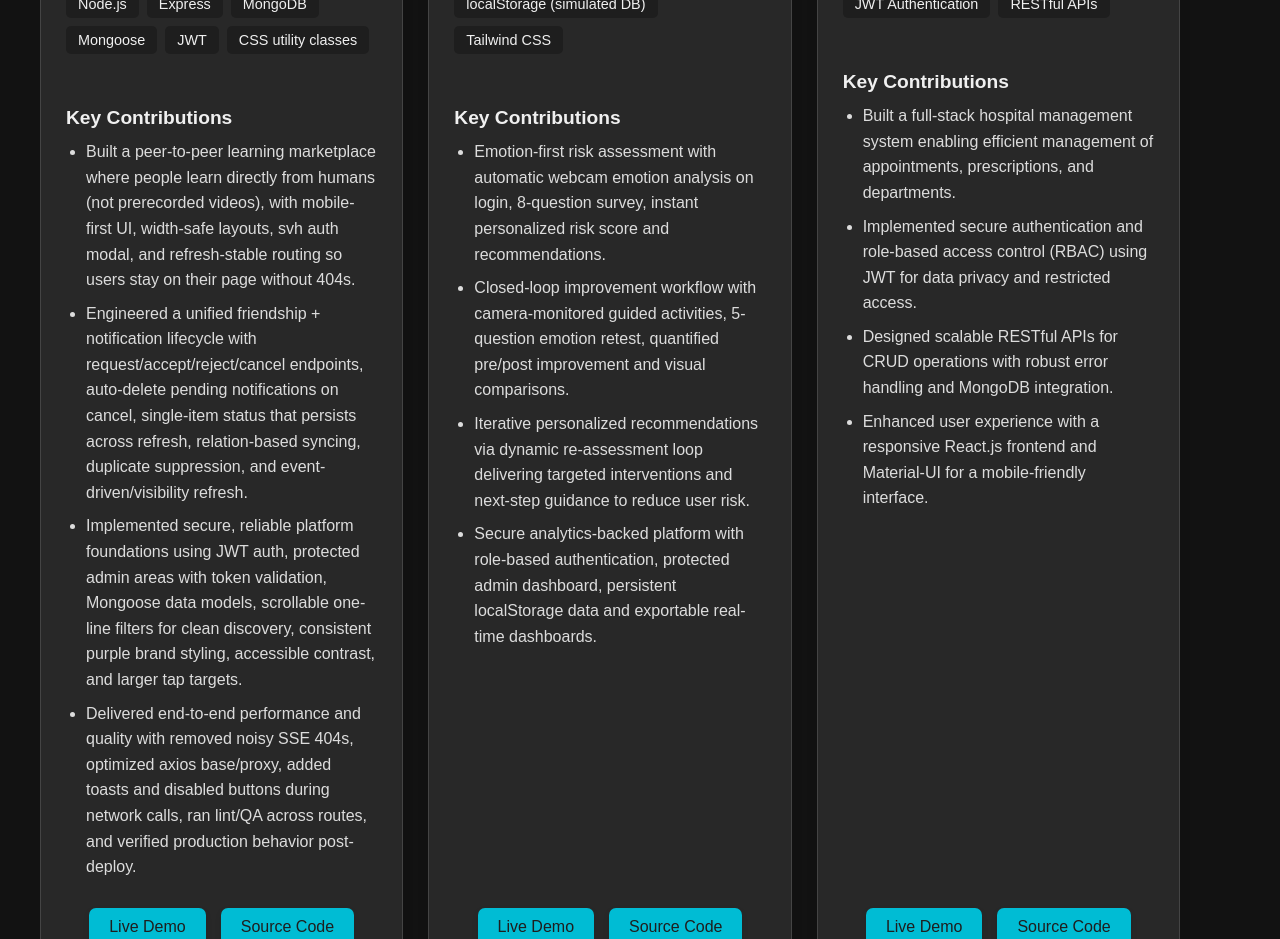
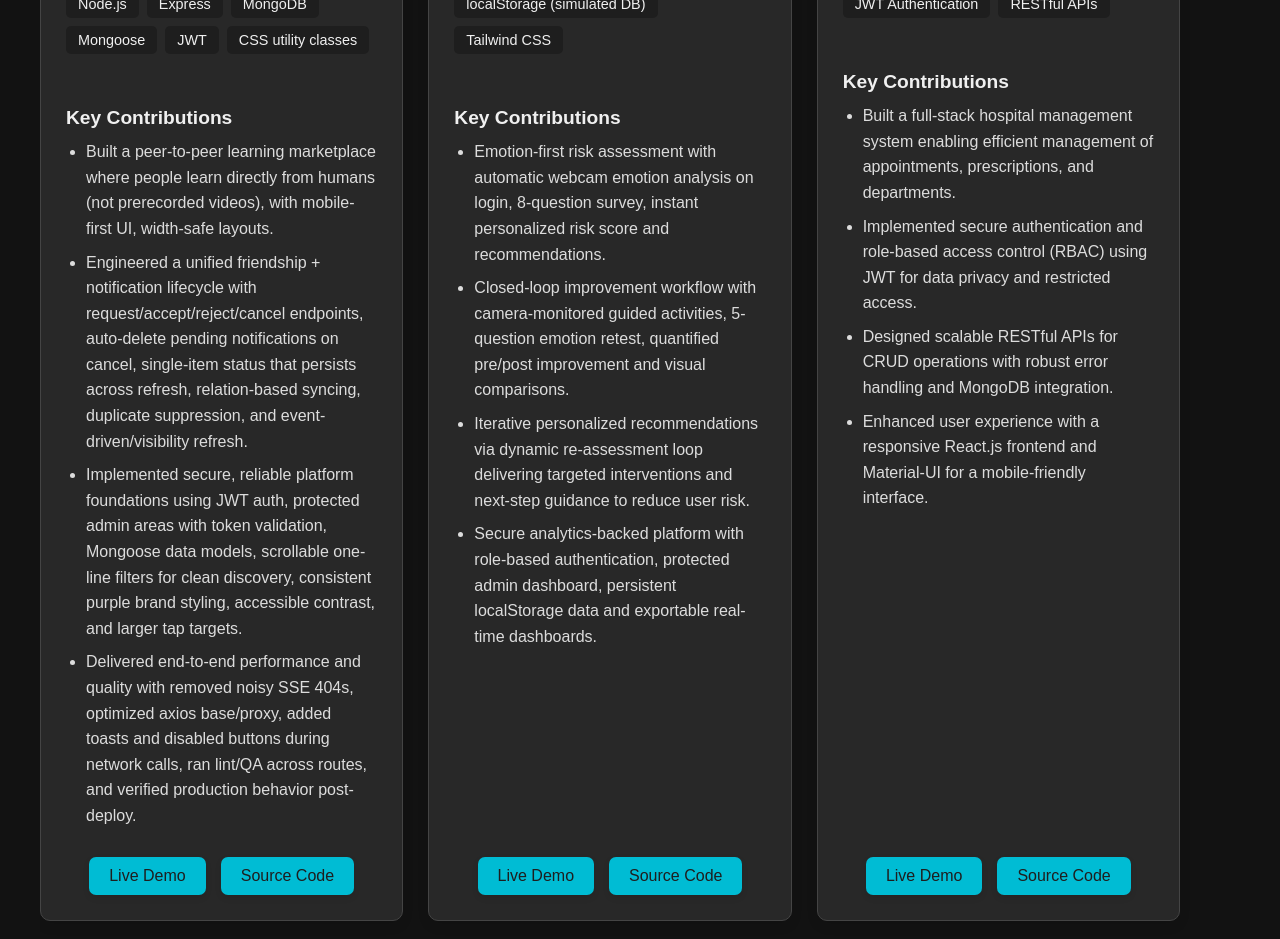
Before and after one commit to npanthi718/web-portfolio-sushil, a React (Create React App) app: page / in a window 1280 px wide. Shown: the part 3820-4759 px from the top of the page. Built offline with nearby package versions, Linux system fonts and the light colour scheme.

Commit message:
Updated resume download section

```diff
--- a/src/pages/Home/Home.jsx
+++ b/src/pages/Home/Home.jsx
@@ -51,7 +51,7 @@ function Home() {
             liveLink: 'https://skillnexus-learn-and-earn-with-humans-1.onrender.com/',
             githubLink: 'https://github.com/npanthi718/SkillNexus--Learn-and-Earn-with-Humans',
             keyContributions: [
-                'Built a peer-to-peer learning marketplace where people learn directly from humans (not prerecorded videos), with mobile-first UI, width-safe layouts, svh auth modal, and refresh-stable routing so users stay on their page without 404s.',
+                'Built a peer-to-peer learning marketplace where people learn directly from humans (not prerecorded videos), with mobile-first UI, width-safe layouts.',
                 'Engineered a unified friendship + notification lifecycle with request/accept/reject/cancel endpoints, auto-delete pending notifications on cancel, single-item status that persists across refresh, relation-based syncing, duplicate suppression, and event-driven/visibility refresh.',
                 'Implemented secure, reliable platform foundations using JWT auth, protected admin areas with token validation, Mongoose data models, scrollable one-line filters for clean discovery, consistent purple brand styling, accessible contrast, and larger tap targets.',
                 'Delivered end-to-end performance and quality with removed noisy SSE 404s, optimized axios base/proxy, added toasts and disabled buttons during network calls, ran lint/QA across routes, and verified production behavior post-deploy.',
```
Also changed, not shown: 1 other file (tests, documents, lock files or other folders).
